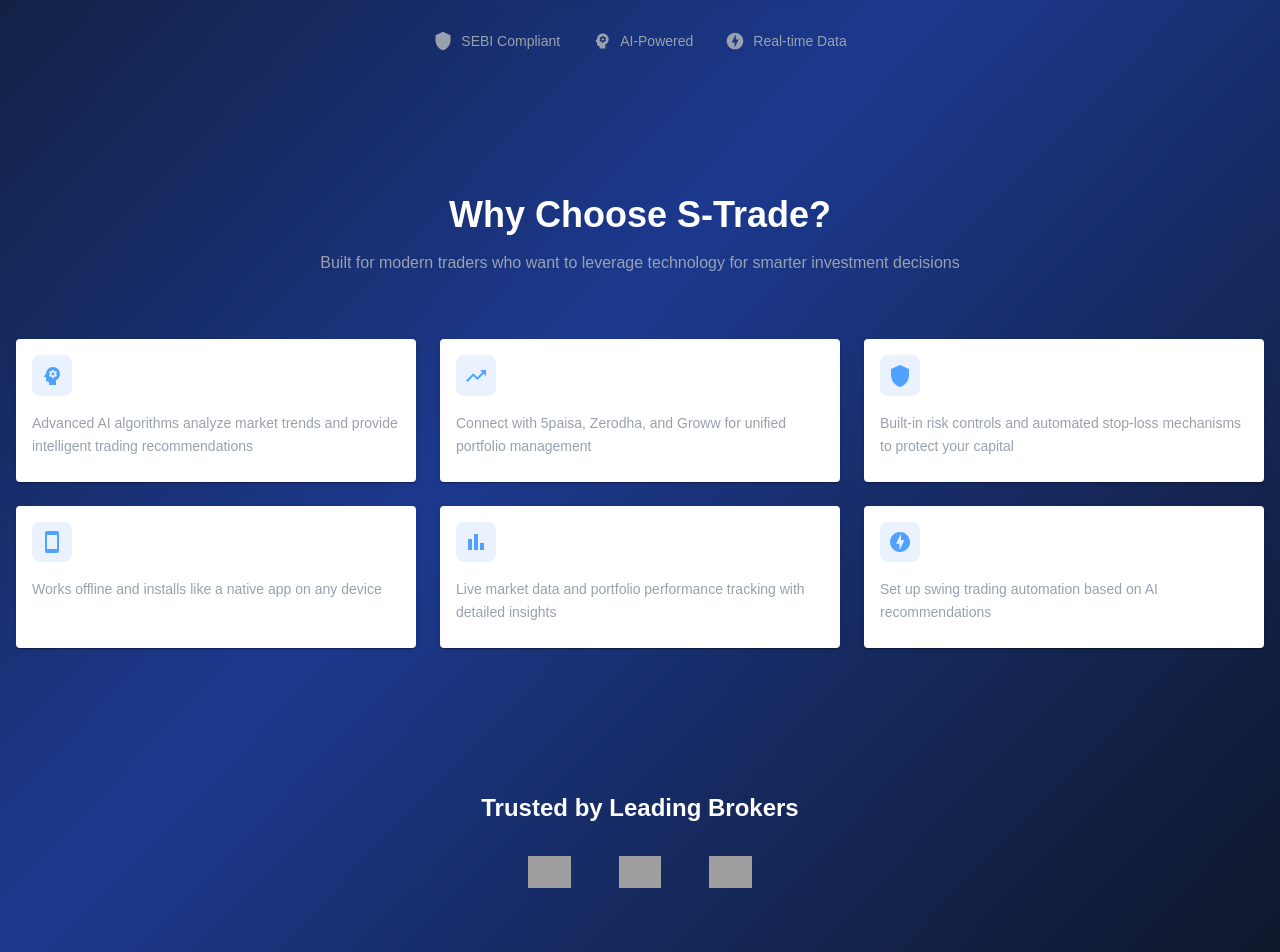
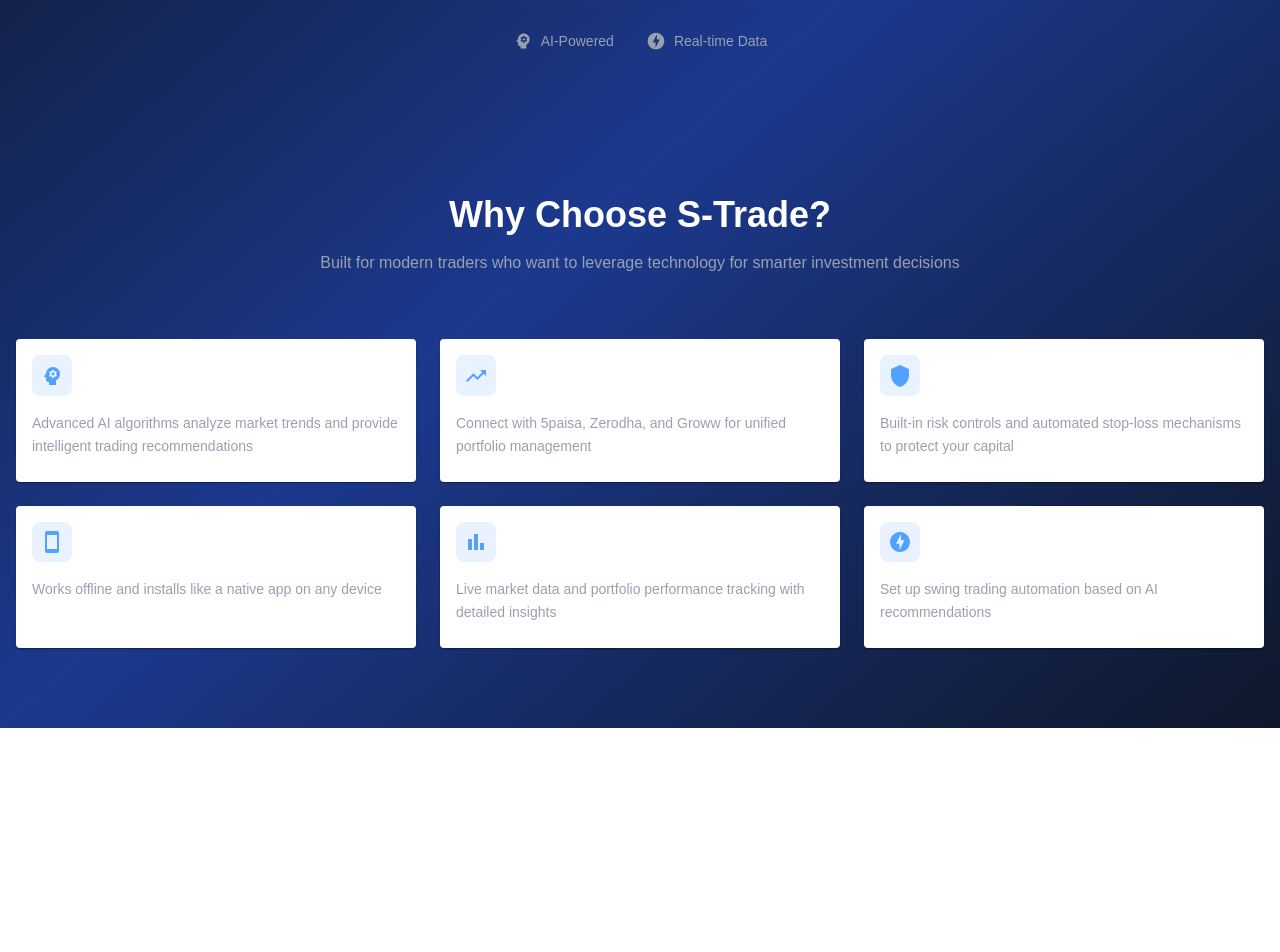
Before and after one commit to ativin4/s-trade, a Next.js app: page / in a window 1280 px wide. Shown: the part 378-1330 px from the top of the page. After the commit the page ends 1106 px from the top, so only its background shows below. Built offline with nearby package versions, Linux system fonts and the light colour scheme; no server answers; grey boxes are pictures that could not be loaded.

Commit message:
Update build with prisma

```diff
--- a/package.json
+++ b/package.json
@@ -5,7 +5,7 @@
   "private": true,
   "scripts": {
     "dev": "next dev --turbo",
-    "build": "next build",
+    "build": "prisma generate && prisma migrate deploy && next build",
     "start": "next start",
     "lint": "next lint",
     "type-check": "tsc --noEmit",
--- a/src/components/welcome-screen.tsx
+++ b/src/components/welcome-screen.tsx
@@ -137,10 +137,7 @@
               transition={{ duration: 0.6, delay: 0.4 }}
               className="flex flex-wrap justify-center items-center gap-8 text-gray-400 text-sm"
             >
-              <div className="flex items-center gap-2">
-                <ShieldIcon fontSize="small" />
-                <span>SEBI Compliant</span>
-              </div>
+
               <div className="flex items-center gap-2">
                 <PsychologyIcon fontSize="small" />
                 <span>AI-Powered</span>
@@ -198,23 +195,7 @@
         </div>
       </div>
 
-      {/* Supported Brokers Section */}
-      <div className="container mx-auto px-4 py-16">
-        <motion.div
-          initial={{ opacity: 0, y: 20 }}
-          whileInView={{ opacity: 1, y: 0 }}
-          transition={{ duration: 0.6 }}
-          viewport={{ once: true }}
-          className="text-center"
-        >
-          <h3 className="text-2xl font-bold text-white mb-8">Trusted by Leading Brokers</h3>
-          <div className="flex justify-center items-center gap-12">
-            <img src="/5paisa.svg" alt="5paisa" className="h-8" />
-            <img src="/zerodha.svg" alt="Zerodha" className="h-8" />
-            <img src="/groww.svg" alt="Groww" className="h-8" />
-          </div>
-        </motion.div>
-      </div>
+
     </div>
   )
 }
```
